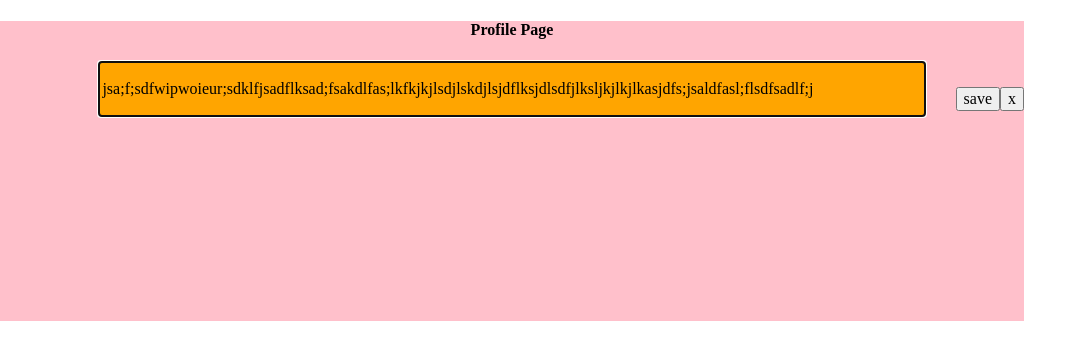
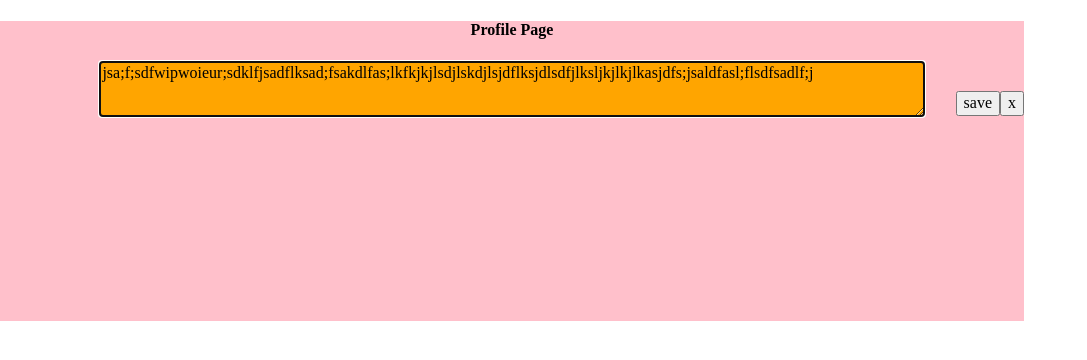
Before and after one commit to lc00/edit-in-place, a plain HTML site: page index.html in a window 1280 px wide. Both pictures are taken after a click on the element 512 px from the left and 110 px from the top of the page. Shown: the whole page, without its empty margins (0-1087 px from the left). Drawn offline with nearby package versions, Linux system fonts and the light colour scheme.

Commit message:
tweaking part I with <p> and <textarea> offset

```diff
--- a/index.html
+++ b/index.html
@@ -9,8 +9,9 @@
 <body>
 	<div class="container">
 		<h4>Profile Page</h4>
+		<div class="container-second">
 		<p>jsa;f;sdfwipwoieur;sdklfjsadflksad;fsakdlfas;lkfkjkjlsdjlskdjlsjdflksjdlsdfjlksljkjlkjlkasjdfs;jsaldfasl;flsdfsadlf;j</p>
-
+		</div>
 
 
 
--- a/main.css
+++ b/main.css
@@ -25,6 +25,8 @@ p:hover{
 	cursor: pointer;
 }
 
+
+
 .inputBox{
 	width: 80%;
 	height: 50px;
--- a/main.js
+++ b/main.js
@@ -1,6 +1,6 @@
 $(document).on('ready', function() {
   var input =   "<div class='container-input'>" +
-                    "<input type=text class='inputBox'></input>" +
+                    "<textarea type=text class='inputBox'></textarea></input>" +
                     "<div class='container-button'>" +
                     "<button class='button save'>save</button>" +
                     "<button class='button cancel'>x</button>" +
@@ -8,8 +8,18 @@ $(document).on('ready', function() {
                     "</div>"
 
 	$('p').on('click', function(){
+
+    var offset = $(this).offset();
     $(this).hide();
-    $(this).closest('.container').append(input);
+
+    $('.container-input').css({
+       top: offset.top + "px",
+     left: offset.left + "px"
+    });
+
+
+
+    $(this).closest('.container-second').append(input);
     $('.inputBox').select();
     $('.inputBox').val($(this).text());
 
```
